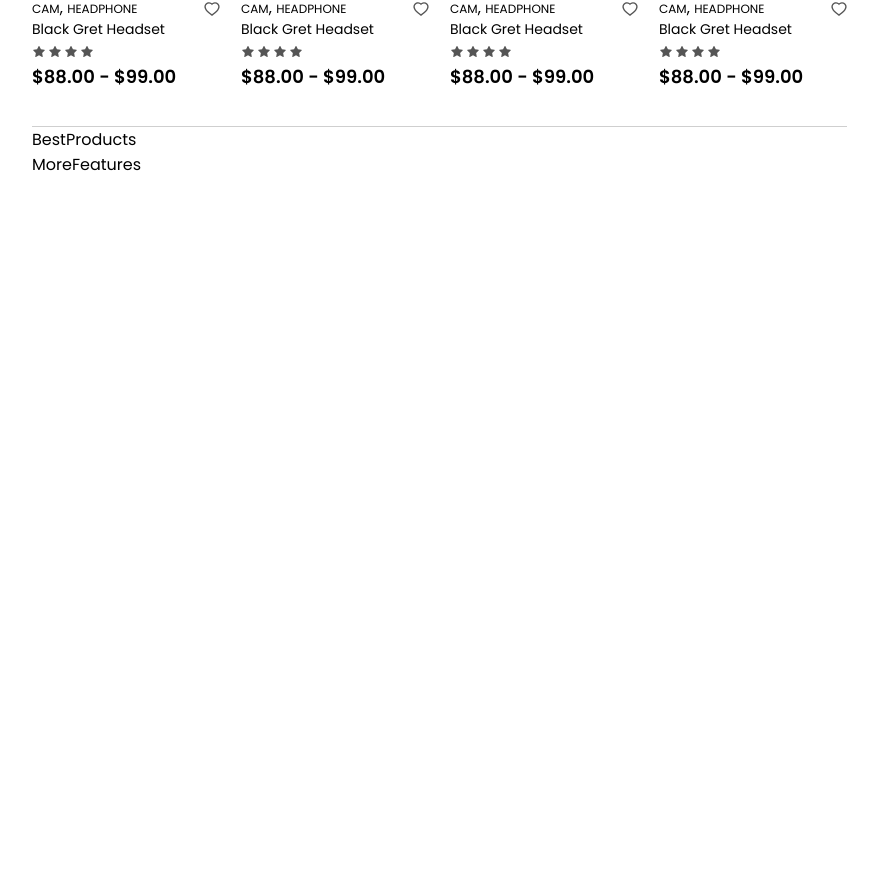
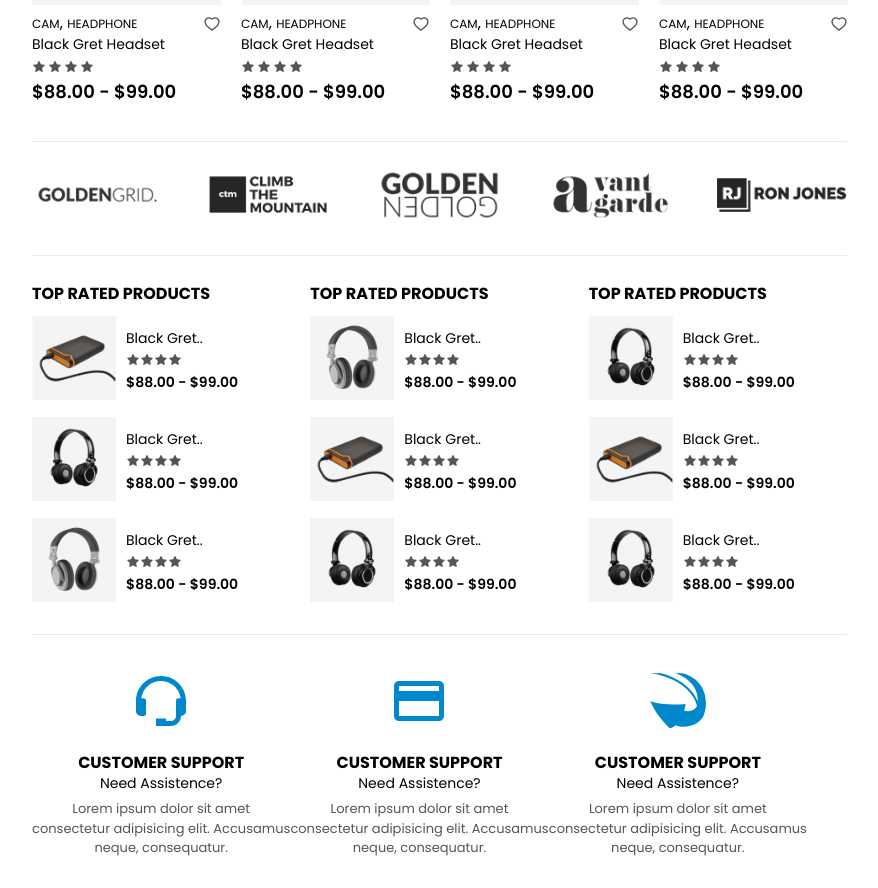
Before and after one commit to iahmedfarag/fog, a React (Vite) app: page / in a window 1280 px wide. Shown: the part 1199-2087 px from the top of the page, without its empty margins (343-1221 px from the left). Before the commit the page ends 1376 px from the top, so only its background shows below. Built offline with nearby package versions, Linux system fonts and the light colour scheme.

Commit message:
brands - best products - more features

```diff
--- a/src/components/Home/BestProducts.jsx
+++ b/src/components/Home/BestProducts.jsx
@@ -1,7 +1,63 @@
 import React from "react";
+import { styled } from "styled-components";
+import img1 from "../../assets/Products/product10.jpg";
+import img2 from "../../assets/Products/product11.jpg";
+import img3 from "../../assets/Products/product12.jpg";
+import RowProduct from "./RowProduct.jsx";
 
 const BestProducts = () => {
-  return <div>BestProducts</div>;
+  return (
+    <Wrapper>
+      <div className="top">
+        <h4>TOP RATED PRODUCTS</h4>
+        <div className="products">
+          <RowProduct img={img1} />
+          <RowProduct img={img2} />
+          <RowProduct img={img3} />
+        </div>
+      </div>
+      <div className="best">
+        <h4>TOP RATED PRODUCTS</h4>
+        <div className="products">
+          <RowProduct img={img3} />
+          <RowProduct img={img1} />
+          <RowProduct img={img2} />
+        </div>
+      </div>
+      <div className="latest">
+        <h4>TOP RATED PRODUCTS</h4>
+        <div className="products">
+          <RowProduct img={img2} />
+          <RowProduct img={img1} />
+          <RowProduct img={img2} />
+        </div>
+      </div>
+    </Wrapper>
+  );
 };
+const Wrapper = styled.section`
+  padding: 25px 0;
+  display: flex;
+  gap: 20px;
+  border-bottom: 1px solid var(--color-cf);
 
+  > div {
+    width: calc(100% / 3 - 40px / 3);
+
+    h4 {
+      margin-bottom: 10px;
+    }
+    .products {
+      display: flex;
+      flex-direction: column;
+      gap: 10px;
+    }
+  }
+  @media (max-width: 768px) {
+    flex-wrap: wrap;
+    > div {
+      width: calc(100%);
+    }
+  }
+`;
 export default BestProducts;
--- a/src/components/Home/Brands.jsx
+++ b/src/components/Home/Brands.jsx
@@ -1,14 +1,77 @@
 import React from "react";
 import { styled } from "styled-components";
-
+import img1 from "../../assets/Brands/product17.png";
+import img2 from "../../assets/Brands/product18.png";
+import img3 from "../../assets/Brands/product19.png";
+import img4 from "../../assets/Brands/product20.png";
+import img5 from "../../assets/Brands/product22.png";
+import Slider from "react-slick";
 const Brands = () => {
+  const settings = {
+    dots: true,
+    infinite: true,
+    speed: 500,
+    slidesToShow: 5,
+    slidesToScroll: 5,
+    responsive: [
+      {
+        breakpoint: 1200,
+        settings: {
+          slidesToShow: 4,
+          slidesToScroll: 4,
+        },
+      },
+      {
+        breakpoint: 992,
+        settings: {
+          slidesToShow: 3,
+          slidesToScroll: 3,
+        },
+      },
+      {
+        breakpoint: 576,
+        settings: {
+          slidesToShow: 2,
+          slidesToScroll: 2,
+        },
+      },
+    ],
+  };
   return (
     <Wrapper>
-      <div className="wrapper">
-        <article></article>
-      </div>
+      <Slider {...settings}>
+        <img src={img1} alt="" />
+        <img src={img2} alt="" />
+        <img src={img3} alt="" />
+        <img src={img4} alt="" />
+        <img src={img5} alt="" />
+      </Slider>
     </Wrapper>
   );
 };
-const Wrapper = styled.section``;
+const Wrapper = styled.section`
+  padding: 25px 0;
+  border-bottom: 1px solid var(--color-cf);
+  .slick-slider {
+    .slick-dots {
+      display: none !important;
+    }
+
+    .slick-arrow {
+      display: none !important;
+    }
+
+    .slick-list {
+      margin: 0 -20px;
+      .slick-track {
+        .slick-slide {
+          > div {
+            margin: 0 20px;
+            max-width: 140px;
+          }
+        }
+      }
+    }
+  }
+`;
 export default Brands;
--- a/src/components/Home/FeaturedProducts.jsx
+++ b/src/components/Home/FeaturedProducts.jsx
@@ -49,26 +49,22 @@ const FeaturedProducts = () => {
   );
 };
 const Wrapper = styled.section`
-  padding: 15px 0;
+  padding: 25px 0;
   padding-bottom: 30px;
   border-bottom: 1px solid var(--color-cf);
-
   header {
     border-bottom: 1px solid var(--color-cf);
     padding-bottom: 5px;
-    margin-bottom: 20px;
+    margin-bottom: 25px;
   }
   .slider {
     img {
       max-width: 100%;
     }
     .slick-slider {
-      /* padding: 25px 0; */
-      /* position: relative; */
-      /* overflow: hidden; */
       .slick-dots {
         position: absolute;
-        top: -50px;
+        top: -55px;
         right: 0px;
         width: fit-content;
         height: fit-content;
--- a/src/components/Home/MoreFeatures.jsx
+++ b/src/components/Home/MoreFeatures.jsx
@@ -1,7 +1,79 @@
 import React from "react";
-
+import { styled } from "styled-components";
+import { BiSupport } from "react-icons/bi";
+import { MdPayment } from "react-icons/md";
+import { GiReturnArrow } from "react-icons/gi";
 const MoreFeatures = () => {
-  return <div>MoreFeatures</div>;
+  return (
+    <Wrapper>
+      <article>
+        <div className="img">
+          <BiSupport />
+        </div>
+        <div className="info">
+          <h4>CUSTOMER SUPPORT</h4>
+          <span>Need Assistence?</span>
+          <p>
+            Lorem ipsum dolor sit amet consectetur adipisicing elit. Accusamus
+            neque, consequatur.
+          </p>
+        </div>
+      </article>
+      <article>
+        <div className="img">
+          <MdPayment />
+        </div>
+        <div className="info">
+          <h4>CUSTOMER SUPPORT</h4>
+          <span>Need Assistence?</span>
+          <p>
+            Lorem ipsum dolor sit amet consectetur adipisicing elit. Accusamus
+            neque, consequatur.
+          </p>
+        </div>
+      </article>
+      <article>
+        <div className="img">
+          <GiReturnArrow />
+        </div>
+        <div className="info">
+          <h4>CUSTOMER SUPPORT</h4>
+          <span>Need Assistence?</span>
+          <p>
+            Lorem ipsum dolor sit amet consectetur adipisicing elit. Accusamus
+            neque, consequatur.
+          </p>
+        </div>
+      </article>
+    </Wrapper>
+  );
 };
-
+const Wrapper = styled.section`
+  padding: 30px 0;
+  display: flex;
+  article {
+    width: calc(100% / 3 - 40px / 3);
+    text-align: center;
+    .img {
+      font-size: 60px;
+      color: var(--color-main);
+    }
+    .info {
+      h4 {
+        line-height: 1;
+      }
+      span {
+        font-size: 14px;
+        margin-top: 2px;
+        margin-bottom: 5px;
+        display: block;
+      }
+      p {
+        font-size: 13px;
+        color: var(--color-555);
+        line-height: 1.5;
+      }
+    }
+  }
+`;
 export default MoreFeatures;
--- /dev/null
+++ b/src/components/Home/RowProduct.jsx
@@ -0,0 +1,63 @@
+import React from "react";
+import { AiFillStar } from "react-icons/ai";
+import { styled } from "styled-components";
+
+const RowProduct = ({ img }) => {
+  return (
+    <Wrapper className="flex">
+      <div className="img">
+        <img src={img} alt="product-img" />
+      </div>
+      <div className="info">
+        <a href="">Black Gret..</a>
+        <div className="rate flex">
+          <span>
+            <AiFillStar />
+          </span>
+          <span>
+            <AiFillStar />
+          </span>
+          <span>
+            <AiFillStar />
+          </span>
+          <span>
+            <AiFillStar />
+          </span>
+        </div>
+        <h4>
+          $88.00<span> - </span>$99.00
+        </h4>
+      </div>
+    </Wrapper>
+  );
+};
+const Wrapper = styled.article`
+  gap: 10px;
+  .img {
+    img {
+      width: 84px;
+    }
+  }
+  .info {
+    a {
+      line-height: 1;
+      font-size: 14px;
+    }
+    .rate {
+      display: flex;
+      /* gap: 2px; */
+      margin: 1px 0;
+      span {
+        color: var(--color-555);
+        font-size: 14px;
+        margin: 1px 0;
+      }
+    }
+    h4 {
+      line-height: 1;
+      font-size: 14px;
+      font-weight: 600;
+    }
+  }
+`;
+export default RowProduct;
--- a/src/components/index.js
+++ b/src/components/index.js
@@ -19,12 +19,14 @@ import MainSlider from "./Home/MainSlider";
 import MoreFeatures from "./Home/MoreFeatures";
 import HomeContent from "./Home/HomeContent";
 import Product from "./Product";
+import RowProduct from "./Home/RowProduct";
 
 export {
   // global
   Header,
   Features,
   Product,
+  RowProduct,
   //   sidebar //
   Categories,
   News,
--- a/src/index.css
+++ b/src/index.css
@@ -4,7 +4,7 @@
   --color-red: #ff5b5b;
   --color-off-white: rgb(189, 225, 245);
   --color-f7: #f7f7f7;
-  --color-cf: #cfcfcf;
+  --color-cf: #ebebeb;
   --color-444: #444;
   --color-555: #555;
   --color-tomatto: #ff7272;
@@ -29,6 +29,9 @@ a {
 }
 ul {
   list-style: none;
+}
+img {
+  max-width: 100%;
 }
 /* container */
 .container {
```
Also changed, not shown: overview.txt.
